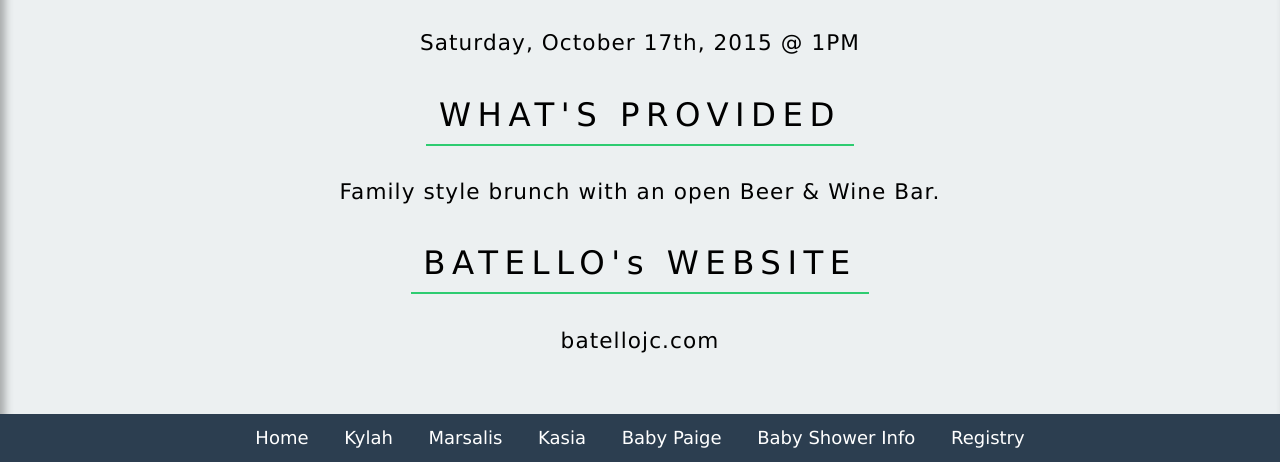
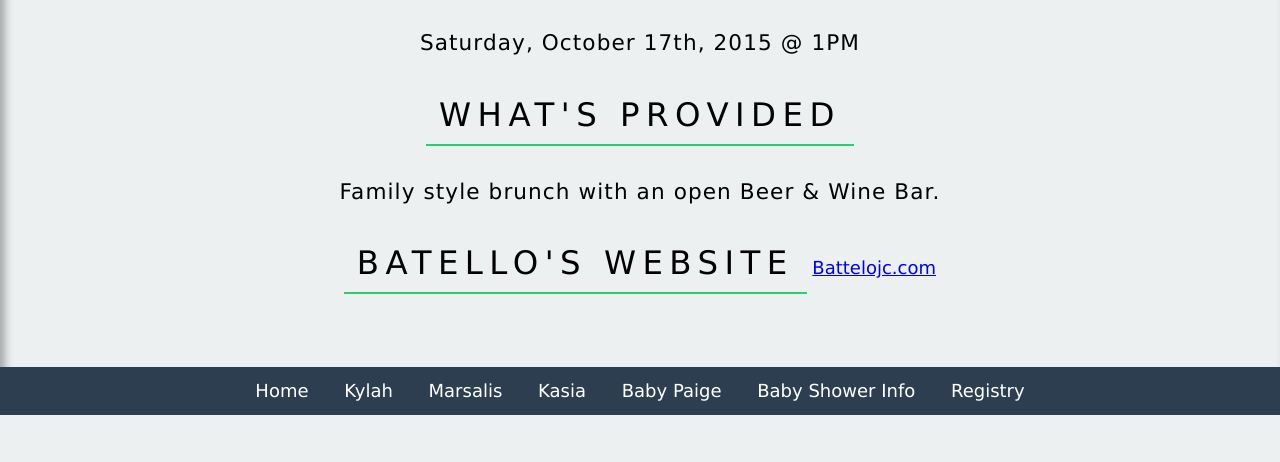
Before and after one commit to marsalispaige/marsalispaige.github.io, a plain HTML site: page final-project/baby-shower/info.html in a window 1280 px wide. Shown: the part 1197-1659 px from the top of the page. After the commit the page ends 1612 px from the top, so only its background shows below. Drawn offline with nearby package versions, Linux system fonts and the light colour scheme; a web font is replaced by a local one.

Commit message:
Omg name changes

```diff
--- a/final-project/baby-shower/css/main.css
+++ b/final-project/baby-shower/css/main.css
@@ -150,6 +150,8 @@ nav a[href*="kasia"]:hover{
 nav a[href*="babypaige"]:hover{
 	background-color: #e74c3c;
 }
+
+
 
 main{
 	width: auto;
--- a/final-project/baby-shower/info.html
+++ b/final-project/baby-shower/info.html
@@ -88,9 +88,9 @@
 
 						<p>Family style brunch with an open Beer &amp; Wine Bar.</p>
 
-						<h3>BATELLO's WEBSITE</h3>
+						<h3>BATELLO'S WEBSITE</h3>
 
-						<p>batellojc.com</p>
+						<a href="http://www.batellojc.com" target="_blank">Battelojc.com</a>
 
 						</div>
 
```
Also changed, not shown: final-project/baby-shower/kasia.html (+1 -1 lines), final-project/baby-shower/kylah.html (+1 -1 lines), final-project/baby-shower/marsalis.html (+1 -1 lines).
